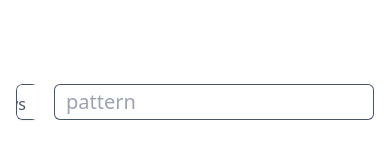
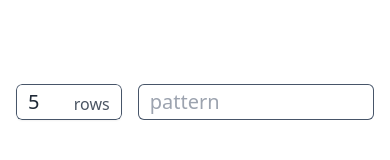
Before and after one commit to d4rxt4r/jc-helper, a plain HTML site: page index.html in a window 390 px wide. Shown: the part 254-414 px from the top of the page. Drawn offline with nearby package versions, Linux system fonts and the light colour scheme.

Commit message:
Minor UI fixes

```diff
--- a/index.html
+++ b/index.html
@@ -31,8 +31,9 @@
       <div id="app" class="flex items-center min-h-screen">
          <div class="container px-4 pb-4 pt-8 mx-auto">
             <div class="flex justify-between space-x-4 w-full">
-               <div class="shadow-sm rounded-md relative truncate basis-2/5 md:basis-1/6">
+               <div class="shadow-sm rounded-md relative truncate min-w-0 basis-2/5 md:basis-1/6">
                   <input
+                     id="width"
                      class="leading-9 text-xl border-0 pr-12 pl-3 w-full text-gray-800 ring-1 ring-slate-600 ring-inset rounded-md focus-visible:outline-1 focus-visible:outline-blue-500"
                      type="number"
                      placeholder="5"
@@ -40,11 +41,11 @@
                      step="1"
                      min="1"
                   />
-                  <div class="absolute flex pr-3 items-center right-0 bottom-1 text-gray-600">rows</div>
+                  <label for="width" class="absolute flex pr-3 items-center right-0 bottom-1 text-gray-600">rows</label>
                </div>
-               <div class="flex-grow flex justify-end">
+               <div class="flex-grow flex justify-end truncate">
                   <input
-                     class="leading-9 px-3 text-xl border-0 -px-3 text-gray-800 ring-1 ring-slate-600 ring-inset rounded-md focus-visible:outline-1 focus-visible:outline-blue-500"
+                     class="leading-9 w-full md:w-auto px-3 text-xl border-0 -px-3 text-gray-800 ring-1 ring-slate-600 ring-inset rounded-md focus-visible:outline-1 focus-visible:outline-blue-500"
                      type="text"
                      placeholder="pattern"
                      v-model.trim="pattern"
```
